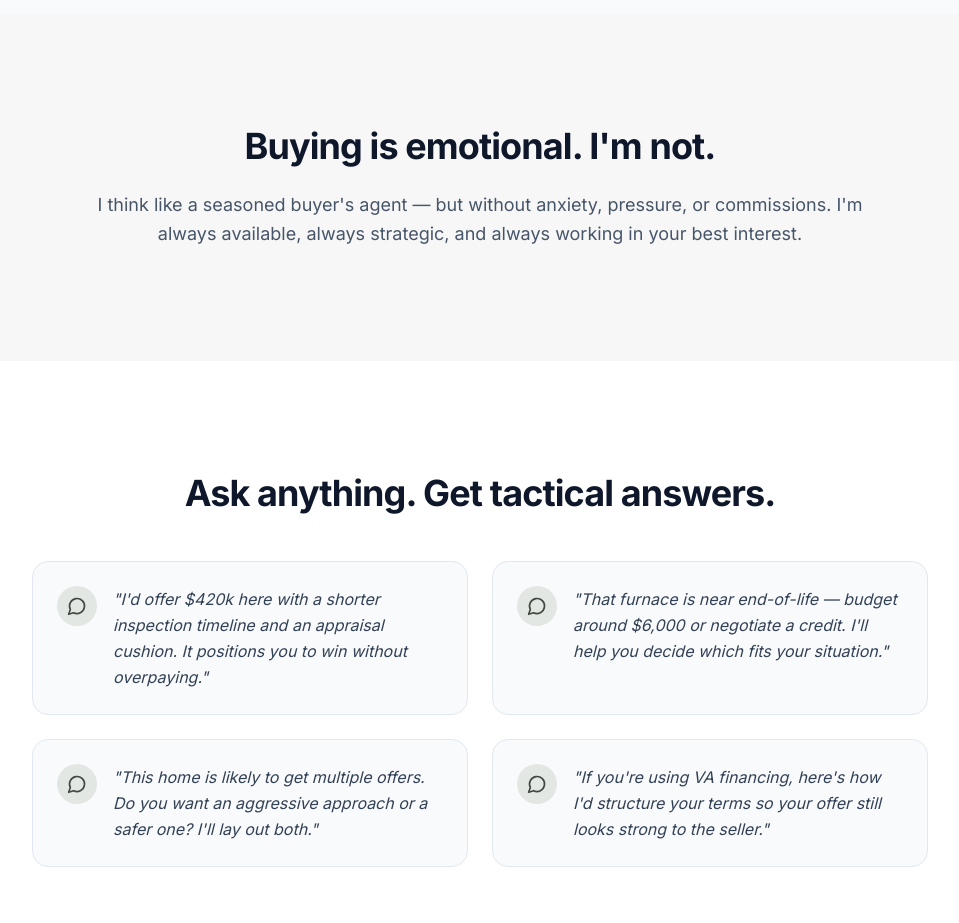
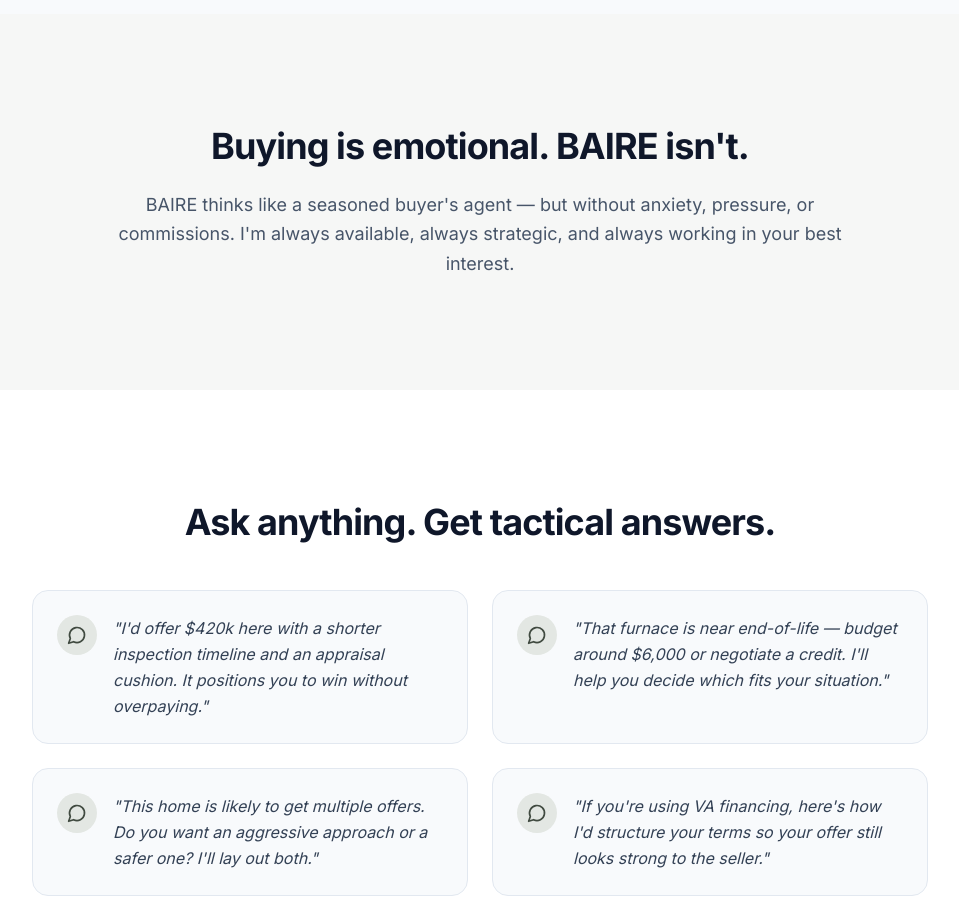
Before and after one commit to geoffbailey114/baireapp, a Next.js app: page / in a window 1280 px wide. Shown: the part 3220-4143 px from the top of the page, without its empty margins (160-1119 px from the left). Built offline with nearby package versions, Linux system fonts and the light colour scheme.

Commit message:
Update why-baire-works.tsx

```diff
--- a/components/why-baire-works.tsx
+++ b/components/why-baire-works.tsx
@@ -14,10 +14,10 @@ export function WhyBAIREWorks() {
           className="mx-auto max-w-3xl text-center"
         >
           <h2 className="text-3xl font-bold tracking-tight text-slate-900 sm:text-4xl">
-            Buying is emotional. I'm not.
+            Buying is emotional. BAIRE isn't.
           </h2>
           <p className="mt-6 text-lg text-slate-600 leading-relaxed">
-            I think like a seasoned buyer's agent — but without anxiety, pressure, or commissions.
+            BAIRE thinks like a seasoned buyer's agent — but without anxiety, pressure, or commissions.
             I'm always available, always strategic, and always working in your best interest.
           </p>
         </motion.div>
```
